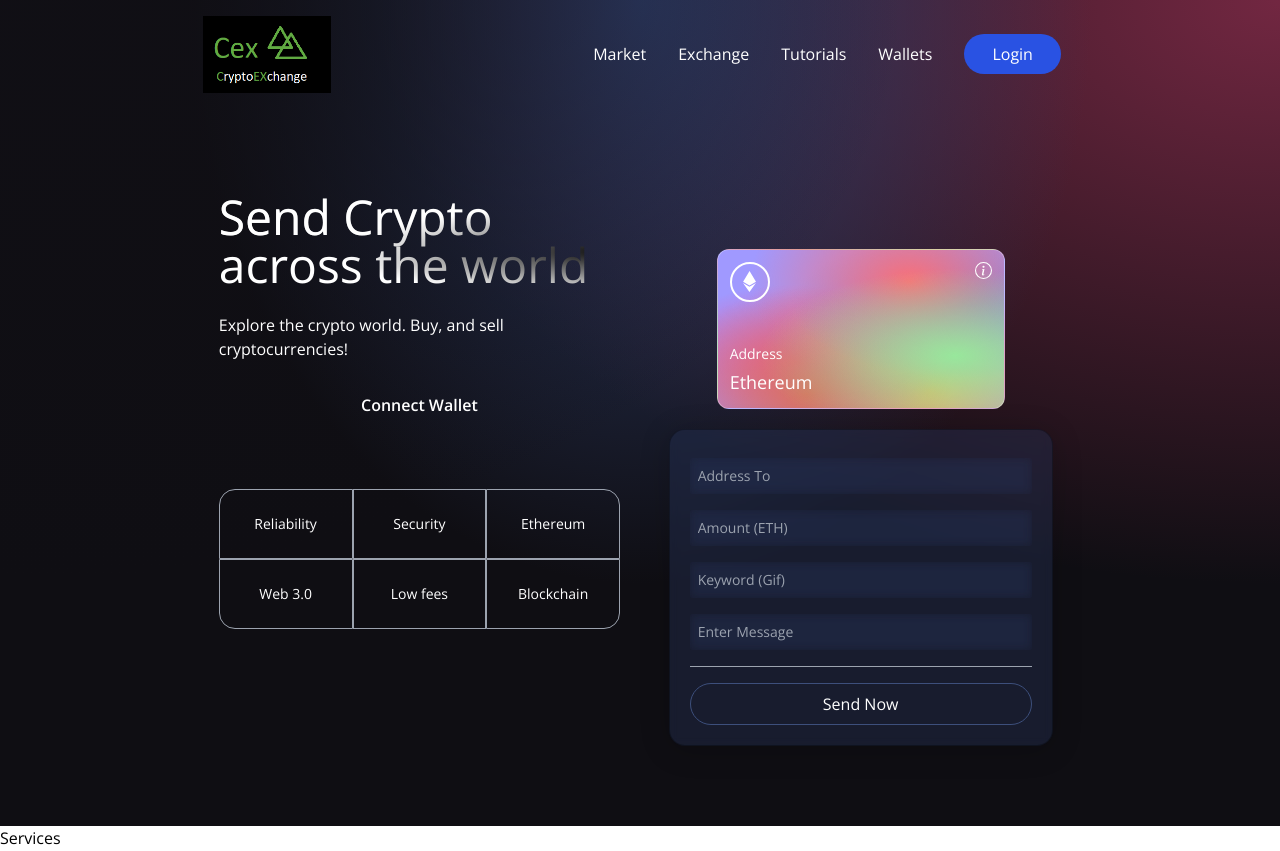
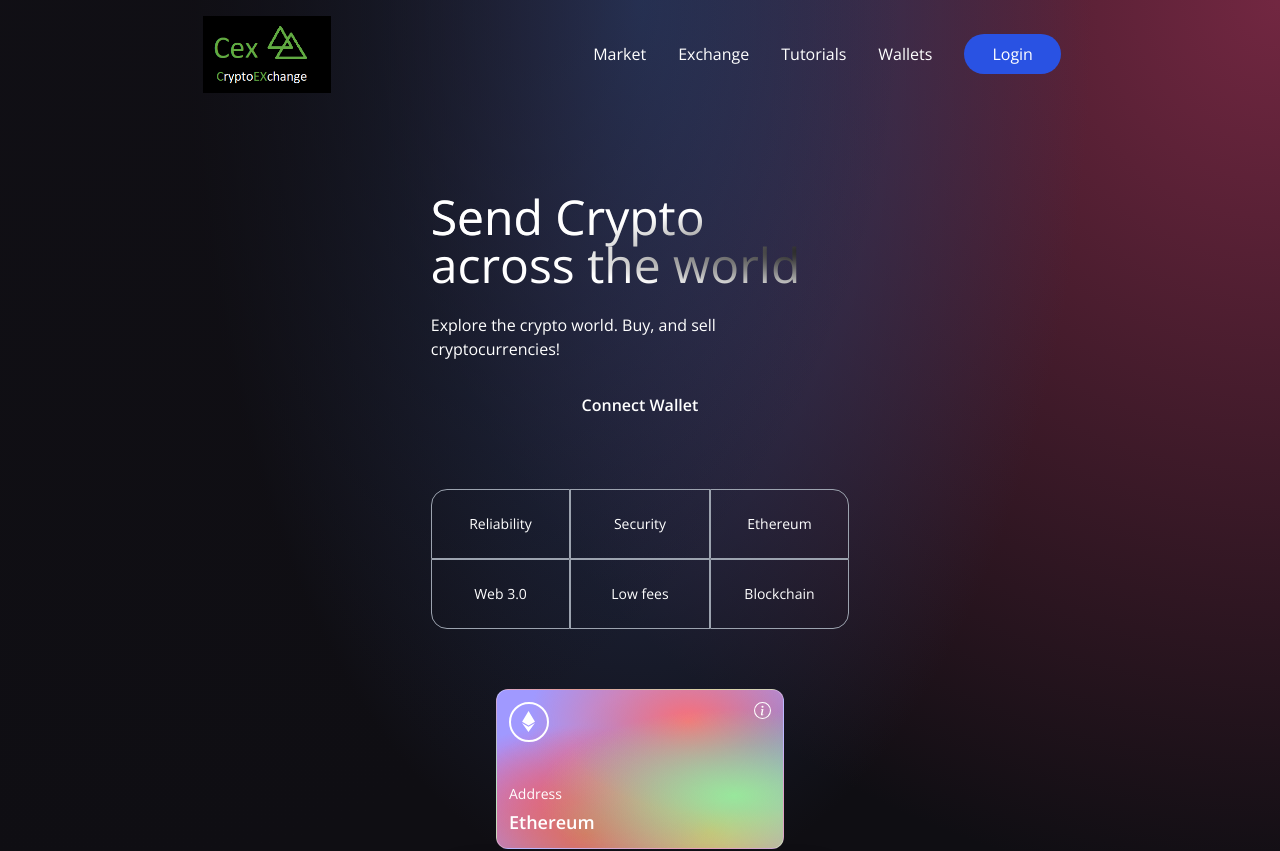
Before and after one commit to NCRadtke00/Web3CryptoExchange, a React (Vite) app in the folder client/: page / in a window 1280 px wide. Shown: the top 851 px of the page. Built offline with nearby package versions, Linux system fonts and the light colour scheme.

Commit message:
tailwind changes

```diff
--- a/client/src/components/Welcome.jsx
+++ b/client/src/components/Welcome.jsx
@@ -30,8 +30,8 @@
 
     return (
         <div className="flex w-full justify-center items-center">
-            <div className="flex md:flex-row flex-col items-start justify-between md:p-20 py-12 px-4">
-                <div className="flex flex-1 justify-start flex-col md:mr-10">
+            <div className="flex mf:flex-row flex-col items-start justify-between md:p-20 py-12 px-4">
+                <div className="flex flex-1 justify-start flex-col mf:mr-10">
                     <h1 className="text-3xl sm:text-5xl text-white text-gradient py-1">
                         Send Crypto <br /> across the world
                     </h1>
@@ -82,7 +82,7 @@
                                     Address
                                     {/* {shortenAddress(currentAccount)} */}
                                 </p>
-                                <p className="text-white font-light text-lg mt-1">
+                                <p className="text-white font-semibold text-lg mt-1">
                                     Ethereum
                                 </p>
                             </div>
```
